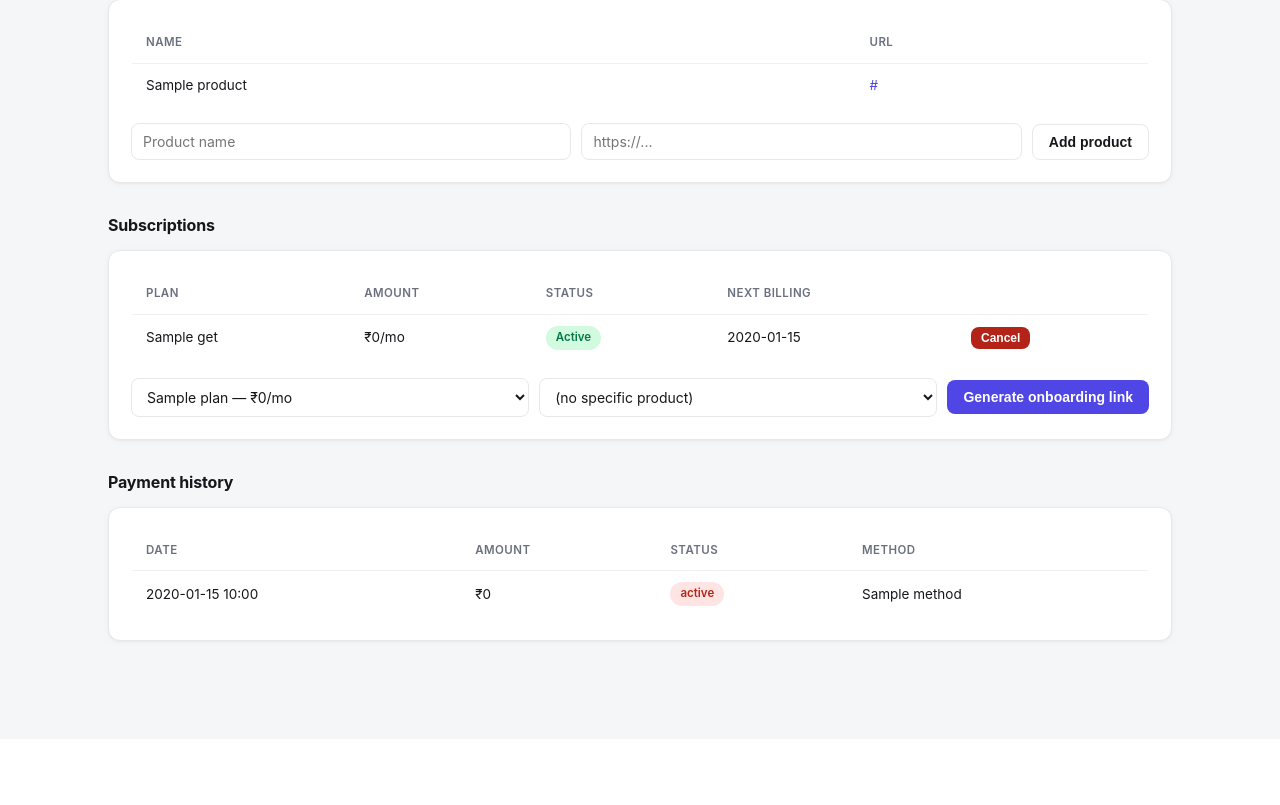
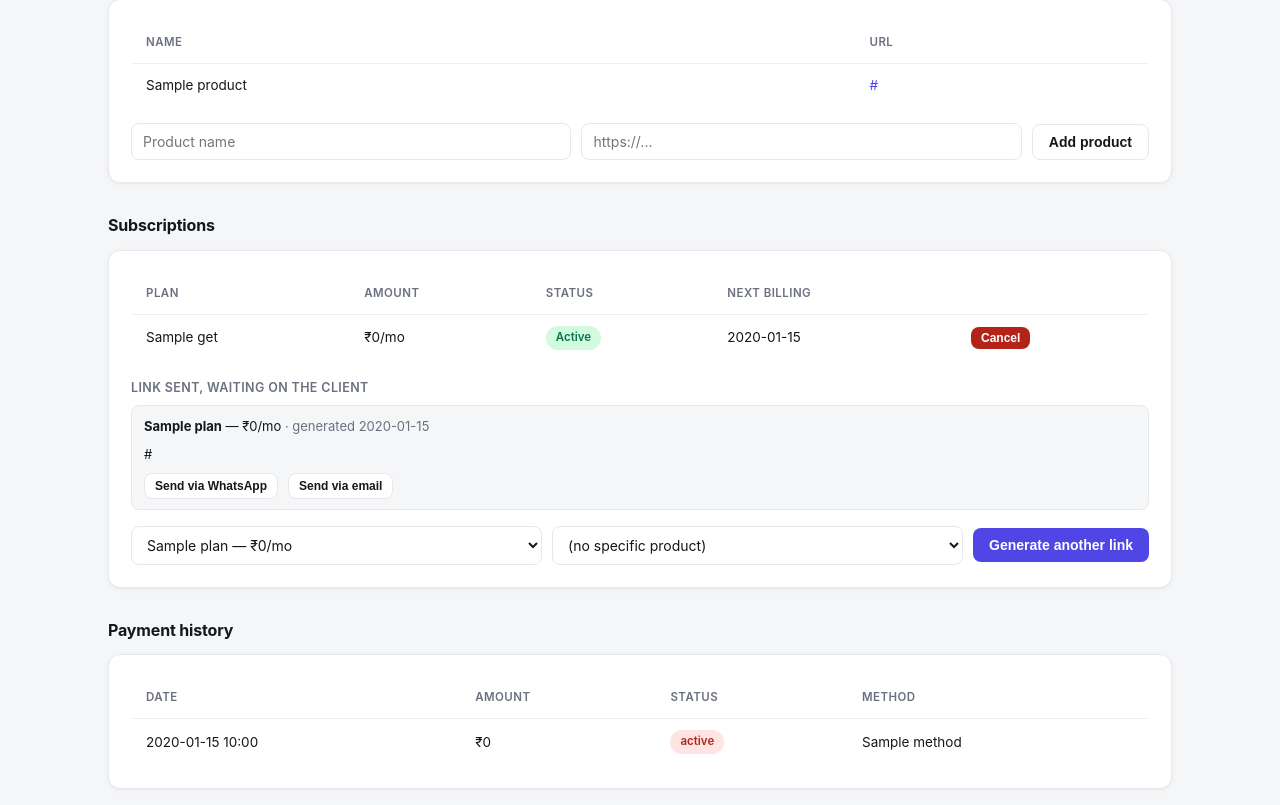
Before and after one commit to adarsh21ch/personalCRM, a FastAPI app: template app/templates/client_detail.html in a window 1280 px wide. Shown: the part 812-1617 px from the top of the page. Before the commit the page ends 1455 px from the top, so only its background shows below. Run offline with FastAPI, Linux system fonts and the light colour scheme; the template is opened without the code that fills it: most values are stand-ins (such as "Sample title", 1, 10 or a date in 2020).

Commit message:
Fix vanishing onboarding link; add lifetime collected/pending totals
The client detail page only ever showed a generated onboarding link
via a transient ?link= query param on the redirect right after
creating it - navigate away and back, and the operator saw "no
subscription yet, generate a link" again even though one had already
been sent, with no way to tell it apart from never having sent one.
Root cause: generating a link only inserts an onboard_tokens row: a
subscriptions row doesn't exist until the client actually opens the
link and starts checkout, so there was nothing persistent tying "link
sent" to the client page.

Fixed by fetching each client's onboard_tokens that haven't converted
into a subscription yet and showing them as a persistent "waiting on
the client" list - plan, generated date, the link itself, and the same
send-via-WhatsApp/email buttons - so the operator always knows what's
already been sent versus what's genuinely new.

Also added two dashboard stats requested alongside this: "Total
collected (all-time)" (sum of every captured payment, not just this
month) and "Pending / at-risk" (sum of subscription value sitting in
an unconfirmed-mandate or halted state) - distinct from MRR, which is
only confirmed active revenue. Computed from the same single concurrent
fetch the dashboard already made (added payments to it), so this adds
no extra round trip.

Verified locally: generating a link and reloading the client page
without the ?link= param now shows the pending link persistently
(previously showed nothing), and the dashboard renders both new figures
correctly.

Co-Authored-By: Claude Sonnet 5 <noreply@anthropic.com>
Claude-Session: https://claude.ai/code/session_01UVepH9K5P2EyJSQvoLAaPz

```diff
--- a/app/main.py
+++ b/app/main.py
@@ -178,22 +178,23 @@ def logout():
 # ---------------------------------------------------------------- dashboard
 def _empty_dashboard(error):
     return ([], {}, {"clients": 0, "products": 0, "subscriptions": 0, "by_status": {},
-                     "mrr_paise": 0, "error": error})
+                     "mrr_paise": 0, "collected_paise": 0, "pending_paise": 0, "error": error})
 
 
 @app.get("/admin", response_class=HTMLResponse)
 def dashboard(request: Request):
     require_admin(request)
     try:
-        # One concurrent round trip for all four tables instead of up to six
+        # One concurrent round trip for all five tables instead of up to six
         # sequential ones (the previous version fetched clients/subscriptions
         # twice over, once for stats and again for the table) - this was the
         # actual reason the dashboard felt slow to load.
-        clients, subs, plans, products = store.fetch_many([
+        clients, subs, plans, products, payments = store.fetch_many([
             dict(table="clients", limit=500),
             dict(table="subscriptions", limit=1000),
             dict(table="plans", limit=500),
             dict(table="products", limit=10000),
+            dict(table="payments", limit=10000),
         ])
     except Exception as exc:
         clients, plans_by_id, stats = _empty_dashboard("%s: %s" % (type(exc).__name__, exc))
@@ -202,15 +203,24 @@ def dashboard(request: Request):
         by_client = {}
         by_status = {}
         mrr_paise = 0
+        pending_paise = 0
         for s in subs:
             by_client.setdefault(s["client_id"], []).append(s)
             by_status[s["status"]] = by_status.get(s["status"], 0) + 1
             if s["status"] == "active":
                 mrr_paise += s["amount_paise"]
+            # "pending" here = money expected but not yet actually collected:
+            # mandate not confirmed yet, or charges failing (halted). Distinct
+            # from MRR, which is confirmed active revenue, and from collected,
+            # which is what has actually landed.
+            if STATUS_GROUPS.get(s["status"]) in ("pending", "declined"):
+                pending_paise += s["amount_paise"]
         for c in clients:
             c["subs"] = by_client.get(c["id"], [])
+        collected_paise = sum(p["amount_paise"] for p in payments if p["status"] == "captured")
         stats = {"clients": len(clients), "products": len(products), "subscriptions": len(subs),
-                 "by_status": by_status, "mrr_paise": mrr_paise, "error": None}
+                 "by_status": by_status, "mrr_paise": mrr_paise, "collected_paise": collected_paise,
+                 "pending_paise": pending_paise, "error": None}
     return T.TemplateResponse("dashboard.html", ctx(
         request, stats=stats, clients=clients, plans_by_id=plans_by_id))
 
@@ -251,14 +261,27 @@ def client_detail(request: Request, client_id: str, link: str = None):
     all_plans = store.list_rows("plans", order="amount_paise.asc")
     plans_by_id = {p["id"]: p for p in all_plans}
     active_plans = [p for p in all_plans if p["active"]]
+
+    # Links already sent but not yet acted on: a link generated here does NOT
+    # create a subscription row - that only happens once the client actually
+    # opens it and starts checkout. Without this, the operator has no way to
+    # tell "already sent, waiting on them" from "never sent" and the plan
+    # picker below just resets to the cheapest plan every time, looking like
+    # nothing happened.
+    base_url = str(request.base_url).rstrip("/")
+    all_tokens = store.list_rows("onboard_tokens", where={"client_id": client_id})
+    pending_links = [dict(t, plan=plans_by_id.get(t["plan_id"]),
+                          url="%s/subscribe/%s" % (base_url, t["token"]))
+                     for t in all_tokens if not t.get("subscription_id")]
+    pending_links.sort(key=lambda t: t["created_at"], reverse=True)
+
     link_url = None
     if link:
-        base = str(request.base_url).rstrip("/")
-        link_url = "%s/subscribe/%s" % (base, link)
+        link_url = "%s/subscribe/%s" % (base_url, link)
     return T.TemplateResponse("client_detail.html", ctx(
         request, client=client, products=products, subs=subs, payments=payments,
         plans=active_plans, plans_by_id=plans_by_id, link_url=link_url,
-        sent=request.query_params.get("sent")))
+        pending_links=pending_links, sent=request.query_params.get("sent")))
 
 
 @app.post("/admin/clients/{client_id}/edit")
--- a/app/templates/client_detail.html
+++ b/app/templates/client_detail.html
@@ -80,7 +80,32 @@
     </tr>
     {% endfor %}
   </table>
-  {% else %}<p class="muted">No subscription yet — generate a link below.</p>{% endif %}
+  {% elif not pending_links %}
+  <p class="muted">No subscription yet — generate a link below.</p>
+  {% endif %}
+
+  {% if pending_links %}
+  <div style="margin-bottom:16px;">
+    <div class="muted" style="font-size:12.5px;font-weight:600;text-transform:uppercase;letter-spacing:.03em;margin-bottom:8px;">
+      Link{{ 's' if pending_links|length > 1 }} sent, waiting on the client
+    </div>
+    {% for t in pending_links %}
+    <div class="link-box" style="flex-direction:column;align-items:stretch;gap:8px;margin-top:0;margin-bottom:8px;">
+      <div class="row" style="justify-content:space-between;">
+        <span><strong>{{ t.plan.name if t.plan else 'Plan removed' }}</strong>
+          {% if t.plan %}— ₹{{ t.plan.amount_paise | rupees }}/mo{% endif %}
+          <span class="muted"> · generated {{ t.created_at[:10] }}</span></span>
+      </div>
+      <span style="word-break:break-all;">{{ t.url }}</span>
+      <form method="post" action="/admin/clients/{{ client.id }}/send-link" class="row">
+        <input type="hidden" name="token" value="{{ t.token }}">
+        <button type="submit" name="channel" value="whatsapp" class="btn secondary" style="font-size:12px;padding:5px 10px;">Send via WhatsApp</button>
+        <button type="submit" name="channel" value="email" class="btn secondary" style="font-size:12px;padding:5px 10px;">Send via email</button>
+      </form>
+    </div>
+    {% endfor %}
+  </div>
+  {% endif %}
 
   <form method="post" action="/admin/clients/{{ client.id }}/link" class="row">
     <select name="plan_id" required style="flex:1;">
@@ -90,7 +115,7 @@
       <option value="">(no specific product)</option>
       {% for p in products %}<option value="{{ p.id }}">{{ p.name }}</option>{% endfor %}
     </select>
-    <button type="submit">Generate onboarding link</button>
+    <button type="submit">{{ 'Generate another link' if pending_links else 'Generate onboarding link' }}</button>
   </form>
 </div>
 
--- a/app/templates/dashboard.html
+++ b/app/templates/dashboard.html
@@ -21,6 +21,8 @@
   <div class="stat-card"><div class="n">{{ stats.products }}</div><div class="l">Products / websites</div></div>
   <div class="stat-card"><div class="n">{{ stats.by_status.get('active', 0) }}</div><div class="l">Active subscriptions</div></div>
   <div class="stat-card"><div class="n">₹{{ stats.mrr_paise | rupees }}</div><div class="l">Monthly recurring revenue</div></div>
+  <div class="stat-card"><div class="n">₹{{ stats.collected_paise | rupees }}</div><div class="l">Total collected (all-time)</div></div>
+  <div class="stat-card"><div class="n">₹{{ stats.pending_paise | rupees }}</div><div class="l">Pending / at-risk</div></div>
 </div>
 
 <h2>Clients</h2>
```
